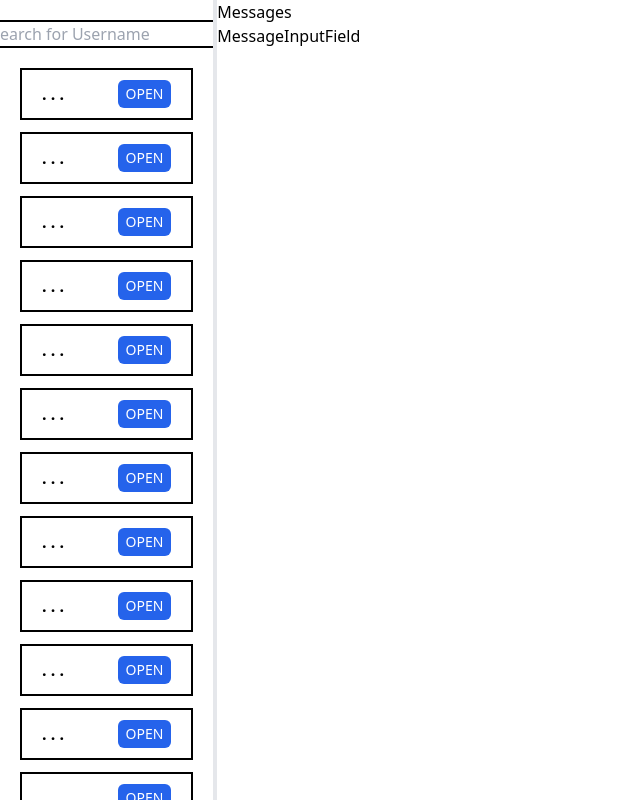
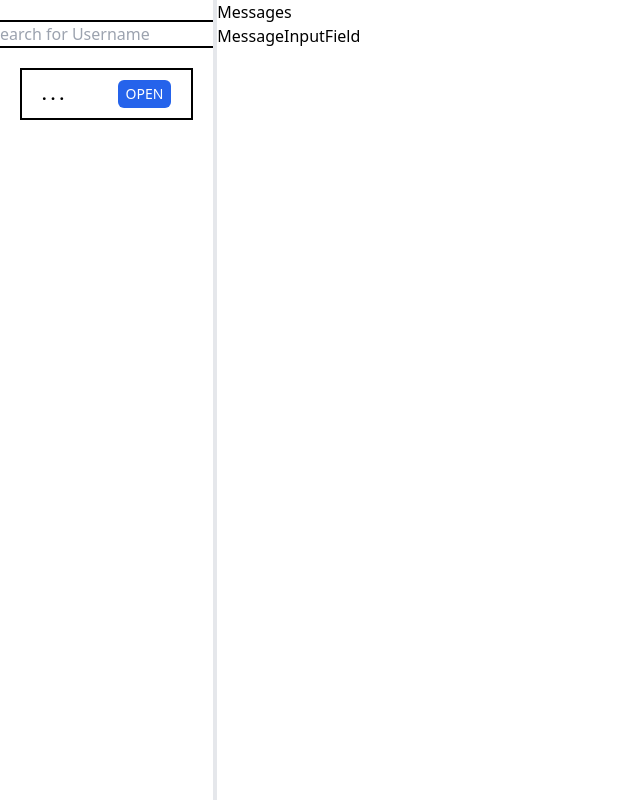
Before and after one commit to sanqro/chat, a React (Create React App) app in the folder client/: page /chat in a window 1280 px wide. Shown: the whole page, without its empty margins (0-640 px from the left). Built offline with nearby package versions, Linux system fonts and the light colour scheme; no server answers; sample sign-in values are in the browser's storage.

Commit message:
reworked code to fit api response

```diff
--- a/client/src/components/ChatroomsSearch.tsx
+++ b/client/src/components/ChatroomsSearch.tsx
@@ -1,37 +1,9 @@
 import React, { useEffect, useState } from "react";
-import { IUsersListResponse } from "../interfaces/api-res";
 import UserListItem from "./UserListItem";
 
 function ChatroomsSearch() {
   const authToken = sessionStorage.getItem("chatapp_token");
-  const [usernames, setUsernames] = useState<IUsersListResponse>({
-    usersList: [
-      ". . .",
-      ". . .",
-      ". . .",
-      ". . .",
-      ". . .",
-      ". . .",
-      ". . .",
-      ". . .",
-      ". . .",
-      ". . .",
-      ". . .",
-      ". . .",
-      ". . .",
-      ". . .",
-      ". . .",
-      ". . .",
-      ". . .",
-      ". . .",
-      ". . .",
-      ". . .",
-      ". . .",
-      ". . .",
-      ". . .",
-      ". . ."
-    ]
-  });
+  const [usernames, setUsernames] = useState<string[]>([". . ."]);
 
   const getUsers = async () => {
     const response: Response = await fetch("https://chatapp.deta.dev/users/getall", {
@@ -45,7 +17,7 @@ function ChatroomsSearch() {
     });
 
     try {
-      const responseJson: IUsersListResponse = await response.json();
+      const responseJson: string[] = await response.json();
       setUsernames(responseJson);
     } catch (error) {
       error instanceof Error
@@ -58,7 +30,7 @@ function ChatroomsSearch() {
     getUsers();
   }, []);
 
-  const usersList: JSX.Element[] = usernames.usersList.map((uname) => {
+  const usersList: JSX.Element[] = usernames.map((uname) => {
     return (
       <li key={uname} className="w-full">
         <UserListItem username={uname} />
```
